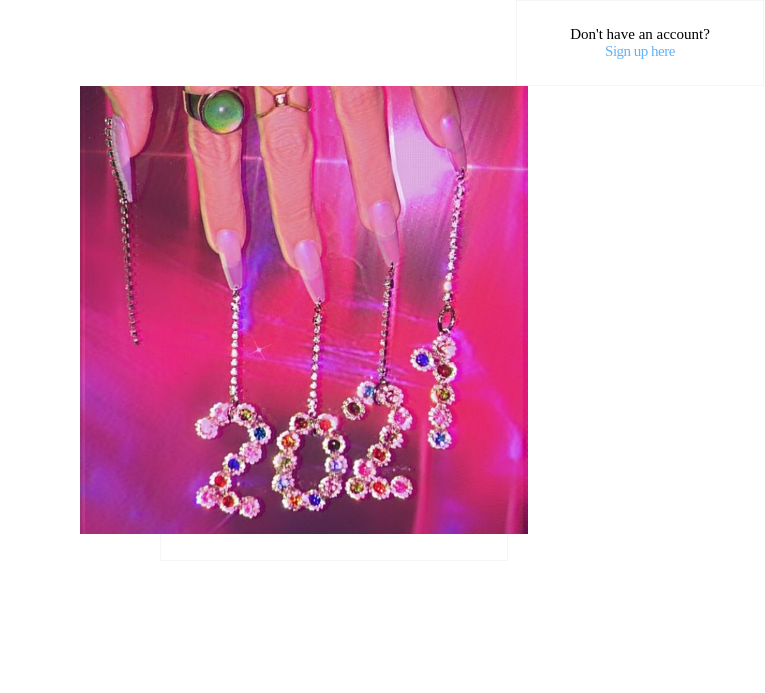
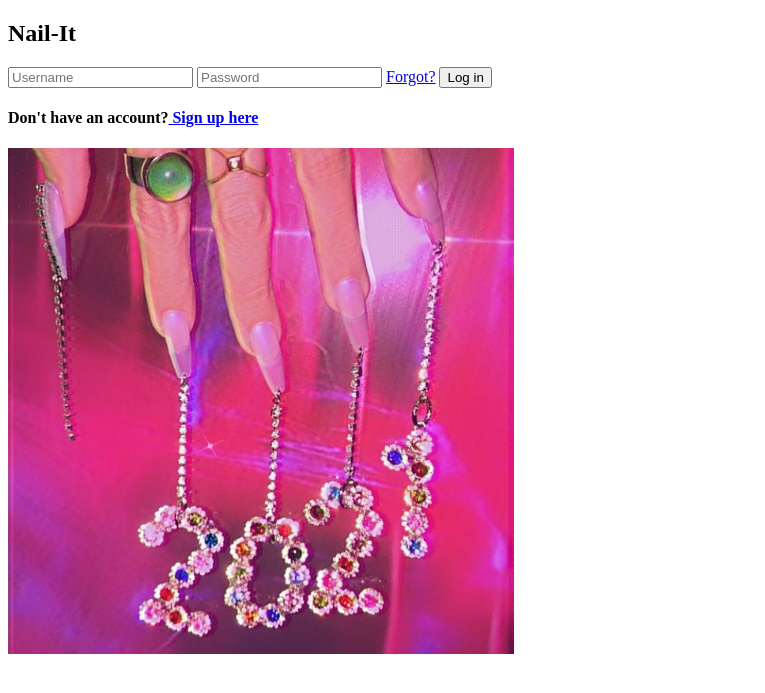
Before and after one commit to Sofia-Alves/Nail-It, a PHP site: page /views/login_view.php in a window 1280 px wide. Shown: the top 693 px of the page, without its empty margins (0-765 px from the left). Run offline with PHP 8.4, Linux system fonts and the light colour scheme.

Commit message:
css pourri j'ai viré le fichier

```diff
--- a/design/style.css
+++ /dev/null
@@ -1,154 +0,0 @@
-
-
-* {
-    box-sizing: border-box;
-    padding-top: none;
-    padding-bottom: none;
-    margin:0;
-	padding:0;
-}
-
-body{
-    text-align: center;
-   	margin-left: 5em;
-	margin-right: 5em;
-
-}
-
- /*** LOG IN ***/
-
- /**/
-.content{
-    background: white;
-    border: thin solid #F5F5F5;
-    margin: 5em;
-    padding: 10px 0px 25px;
-    position: absolute;
-    text-align: center;
-    width: 348px;
-    top: 30%;
-}
-
-.slideshow-container {
-    width: 100%;
-    position: relative;
-    margin: auto;
-  }
-
-.no_account{
-    background: white;
-    border: thin solid #F5F5F5;
-    margin: 0 auto;
-    padding: 25px 50px 25px 50px;
-    position: relative;
-    text-align: center;
-    width: 248px;
-    bottom: 0%;
-    top: 31%;
-}
-
-.no_account a{
-    color: #62B1F6;
-    position: relative;
-    letter-spacing: -.5px;
-}
-
-h2{
-    color: black;
-    font-size:  70px;
-    letter-spacing: -.02em;
-    line-height: 20px;
-    margin: 20px 10px 32px;
-    font-family: "Tangerine";
-}
-
-h3, h4{
-    font-size: 15px;
-    font-weight: lighter;
-}
-
-a{
-    text-decoration: none;
-}
-.password_username{
-    width: 100%;
-}
-.content form input[type="password"]{
-    width: 85%;
-    left: 2px;
-    outline-width: .05px;
-    outline-color: #d3d3d3;
-
-}
-.content form input[type="text"]{
-    width: 85%;
-    outline-color: #d3d3d3;
-    outline-width: .05px;
-
-}
-
-.content form input[type="text"],
-.content form input[type="password"],
-.content form input[type="submit"]{
-    border-radius: 3px;
-    border: thin solid #d3d3d3;
-    font-weight: lighter;
-    margin: 0px 0 7px 5px;
-    padding: 10px 5px 5px 5px;
-    font-size: 13px;
-    position: relative;
-}
-
-.lnkforget{
-    position: relative;
-
-    color: #3B3B3B;
-    font-size: 14px;
-    left: 115px;
-    bottom: 30px;
-    width: 5%;
-}
-
-.content form input[type="submit"]{
-    background: #5CACEE;
-    color: white;
-    font-size: 15px;
-    border: none;
-    text-align: center;
-    position: relative;
-    width: 85%;
-    font-weight: normal;
-    padding: 6px;
-}
-
-/**** log in carroussel *****/
-
-/* Slideshow container */
-
-
-
-.mySlides {display: none;}
-
-img {vertical-align: middle;}
-
-
-.active {
-    background-color: #717171;
-}
-  /* Fading animation */
-.fade {
-    -webkit-animation-name: fade;
-    -webkit-animation-duration: 1.5s;
-    animation-name: fade;
-    animation-duration: 1.5s;
-}
-
-@-webkit-keyframes fade {
-    from {opacity: .4}
-    to {opacity: 1}
-  }
-
-  @keyframes fade {
-    from {opacity: .4}
-    to {opacity: 1}
-  }
--- a/views/login_view.php
+++ b/views/login_view.php
@@ -4,7 +4,7 @@
     <title>Login • Nail</title>
     <meta charset="UTF-8">
     <meta name="viewport" content="width=device-width, initial-scale=1.0">
-    <link rel="stylesheet" type="text/css" href="../design/style.css">
+
 
 </head>
 <body>
```
